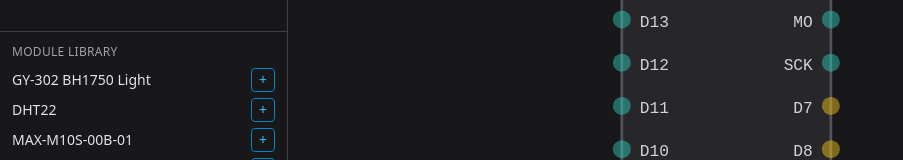
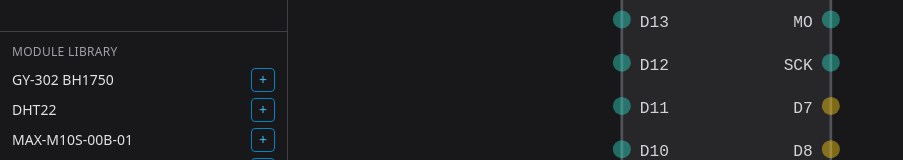
Before and after one commit to jesseflorig/iot-planner, a React (Vite) app: page / in a window 1280 px wide. Shown: the part 467-627 px from the top of the page, without its empty margins (0-903 px from the left). Built offline with nearby package versions, Linux system fonts and the light colour scheme.

Commit message:
name adjustment

```diff
--- a/src/data/modules/bh1750.ts
+++ b/src/data/modules/bh1750.ts
@@ -2,7 +2,7 @@
 
 const bh1750: Module = {
   id: 'hiletgo-gy-302-bh1750',
-  name: 'GY-302 BH1750 Light',
+  name: 'GY-302 BH1750',
   manufacturer: 'HiLetgo',
   type: 'component',
   requiredPinLabels: ['I2C_SDA', 'I2C_SCL'],
```
